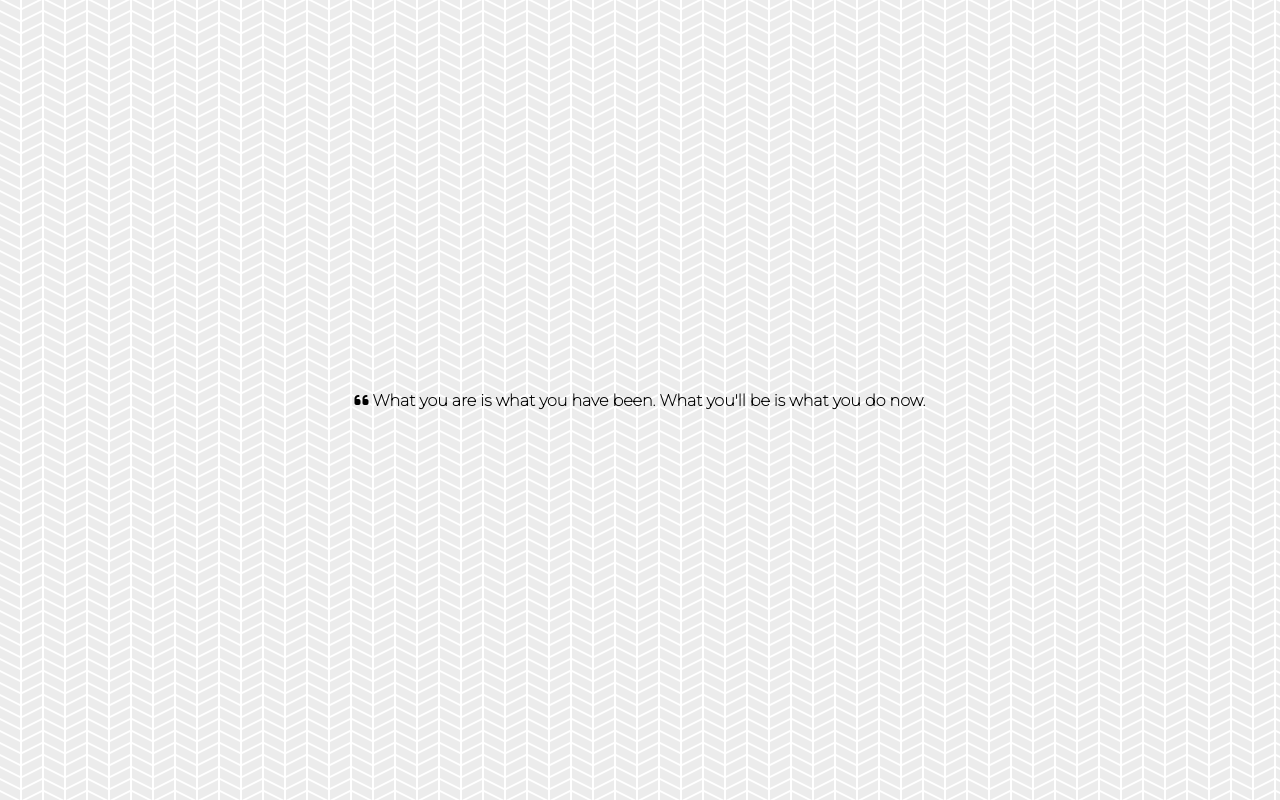
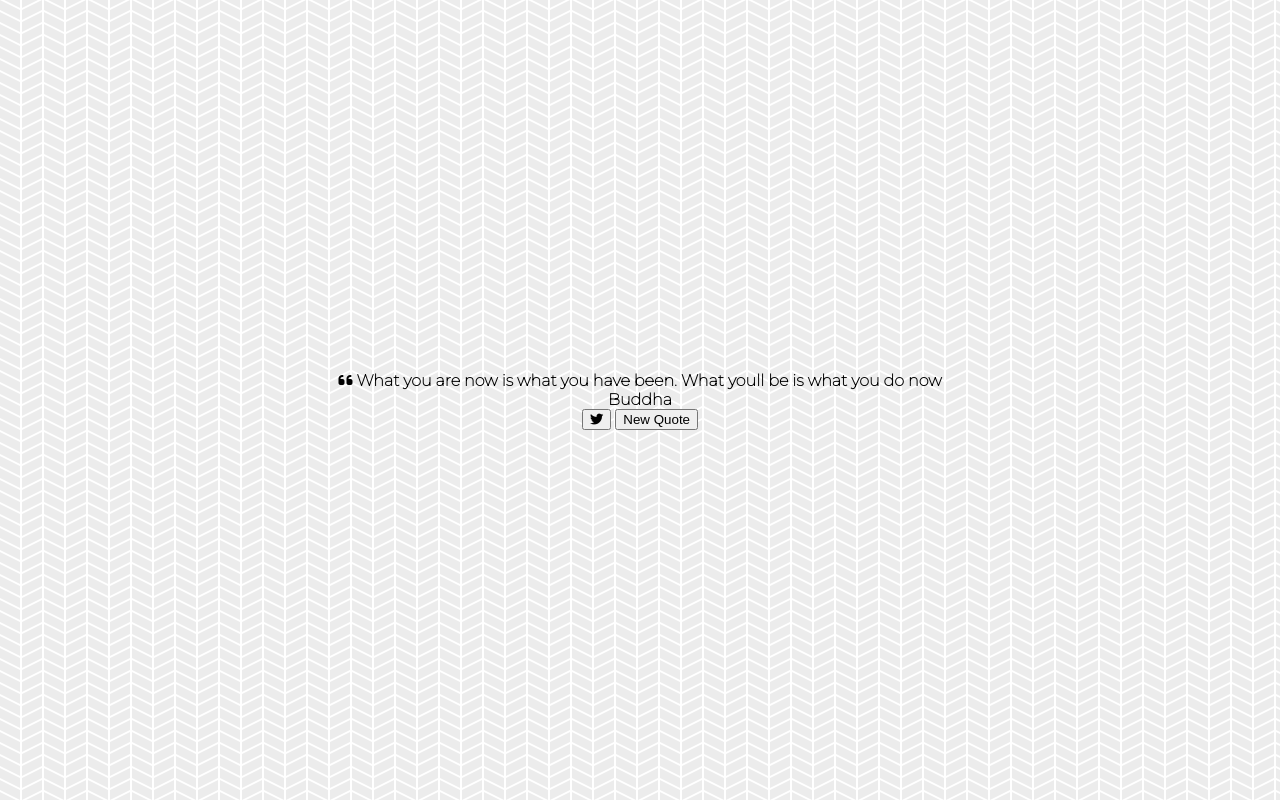
Before and after one commit to ks603/Quote-Generator, a plain HTML site: page index.html in a window 1280 px wide. Drawn offline with Linux system fonts and the light colour scheme.

Commit message:
Added a button

```diff
--- a/index.html
+++ b/index.html
@@ -16,10 +16,20 @@
       <!-- Quote -->
       <div class="quote-text">
         <i class="fas fa-quote-left"></i>
-        <span id="quote"
-          >What you are is what you have been. What you'll be is what you do
-          now.</span
-        >
+        <span class="quote">
+          What you are now is what you have been. What youll be is what you do
+          now
+        </span>
+      </div>
+      <div class="quote-author">
+        <span id="author">Buddha</span>
+      </div>
+      <!-- Buttons -->
+      <div class="button-container">
+        <button class="twitter-button" id="twiter" title="Tweet This!">
+          <i class="fab fa-twitter"></i>
+        </button>
+        <button id="new-quote">New Quote</button>
       </div>
     </div>
 
```
